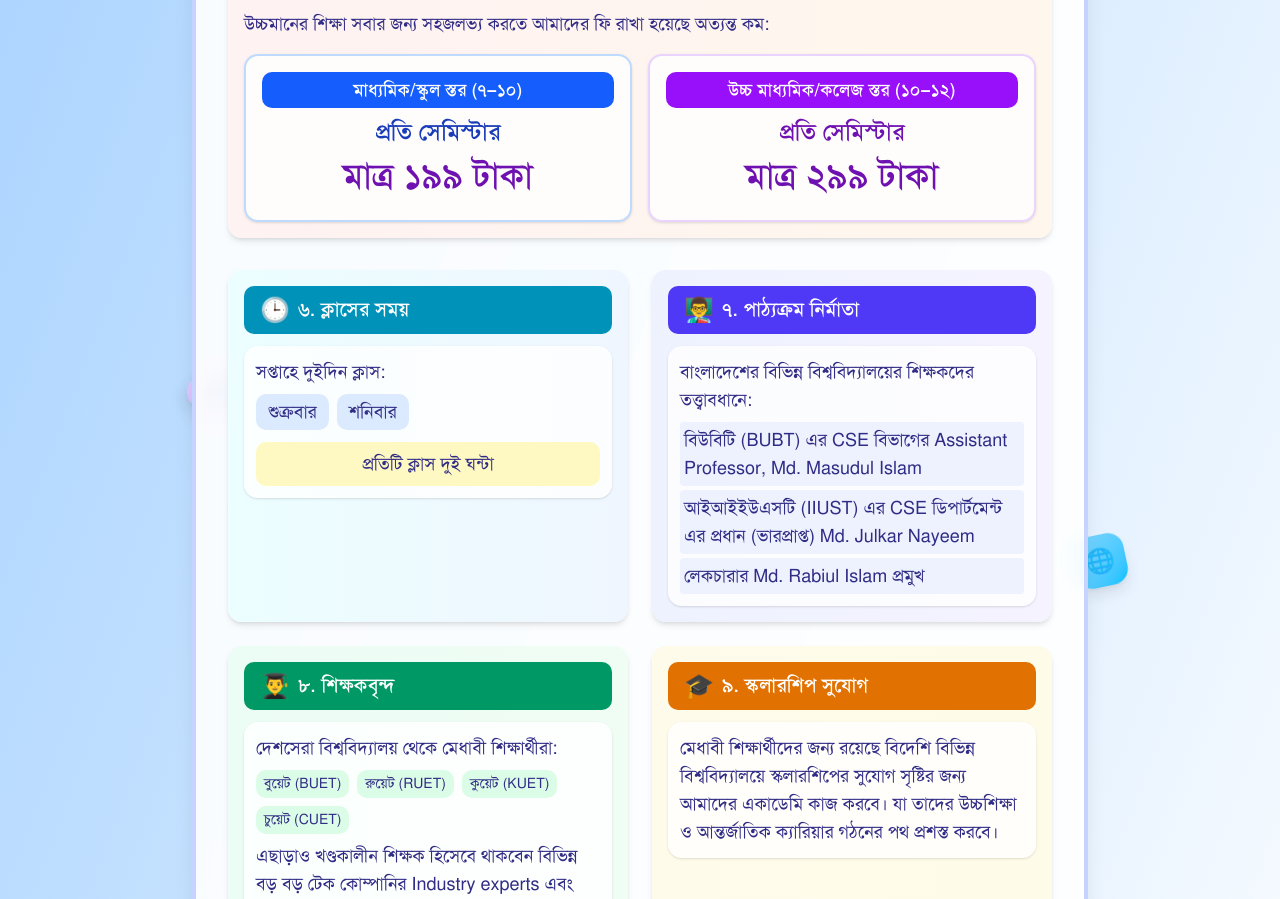
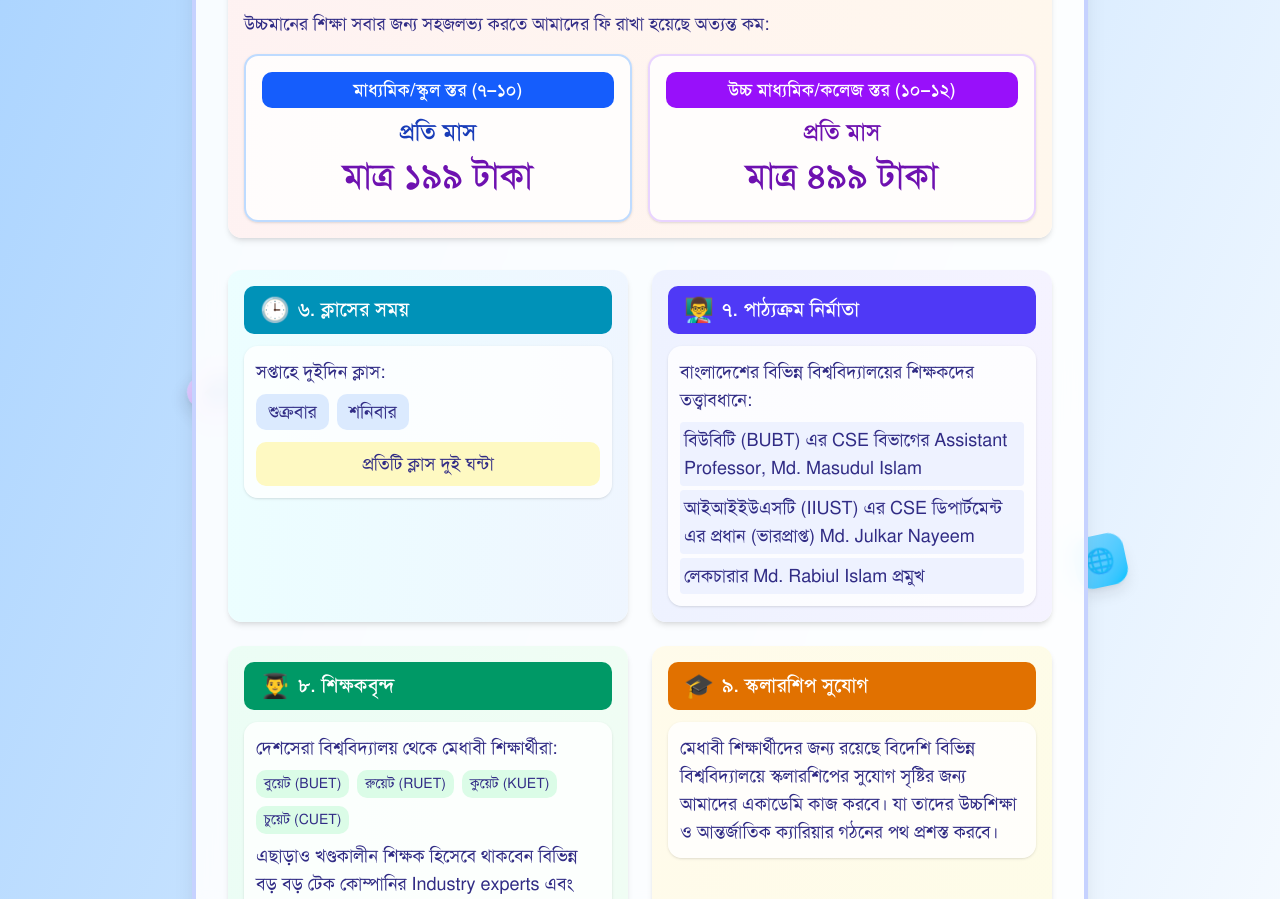
Before and after one commit to miftahulislam2023/al-hikmah, a Next.js app: page / in a window 1280 px wide. Shown: the part 1862-2761 px from the top of the page. Built offline with nearby package versions, Linux system fonts and the light colour scheme.

Commit message:
Fix: Course fee

```diff
--- a/src/app/page.tsx
+++ b/src/app/page.tsx
@@ -185,13 +185,13 @@ export default function Home() {
               <div className="flex flex-col md:flex-row gap-4">
                 <div className="bg-white/80 rounded-xl p-4 shadow-sm flex-1 border-2 border-blue-200 text-center transform hover:scale-105 transition-transform duration-300">
                   <div className="font-bold text-lg mb-2 bg-blue-600 text-white py-1 rounded-lg">মাধ্যমিক/স্কুল স্তর (৭–১০)</div>
-                  <div className="text-2xl font-bold text-blue-800">প্রতি সেমিস্টার</div>
+                  <div className="text-2xl font-bold text-blue-800">প্রতি মাস</div>
                   <div className="text-4xl font-bold text-purple-800 my-2">মাত্র ১৯৯ টাকা</div>
                 </div>
                 <div className="bg-white/80 rounded-xl p-4 shadow-sm flex-1 border-2 border-purple-200 text-center transform hover:scale-105 transition-transform duration-300">
                   <div className="font-bold text-lg mb-2 bg-purple-600 text-white py-1 rounded-lg">উচ্চ মাধ্যমিক/কলেজ স্তর (১০–১২)</div>
-                  <div className="text-2xl font-bold text-purple-800">প্রতি সেমিস্টার</div>
-                  <div className="text-4xl font-bold text-purple-800 my-2">মাত্র ২৯৯ টাকা</div>
+                  <div className="text-2xl font-bold text-purple-800">প্রতি মাস</div>
+                  <div className="text-4xl font-bold text-purple-800 my-2">মাত্র ৪৯৯ টাকা</div>
                 </div>
               </div>
             </div>
```
